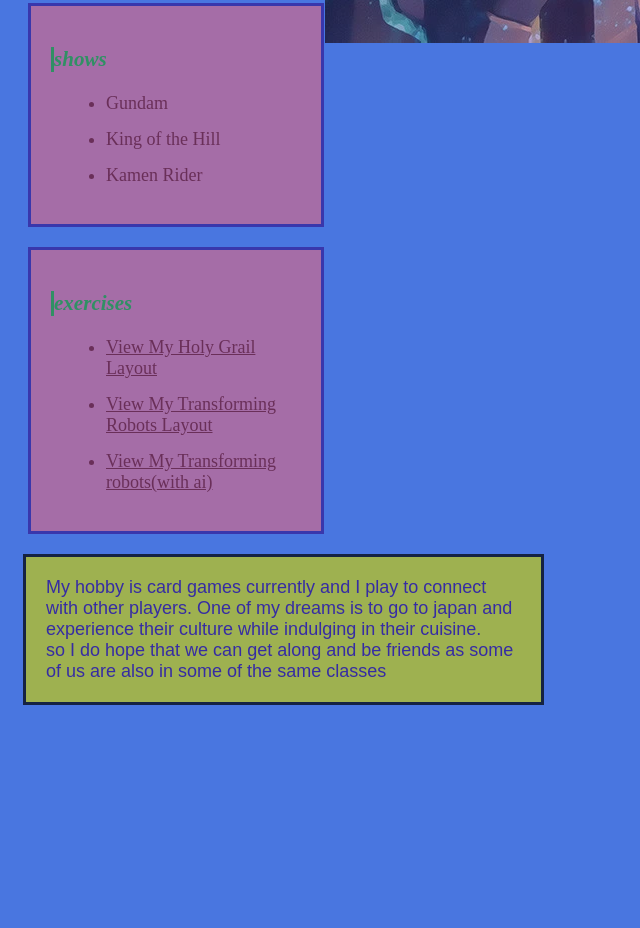
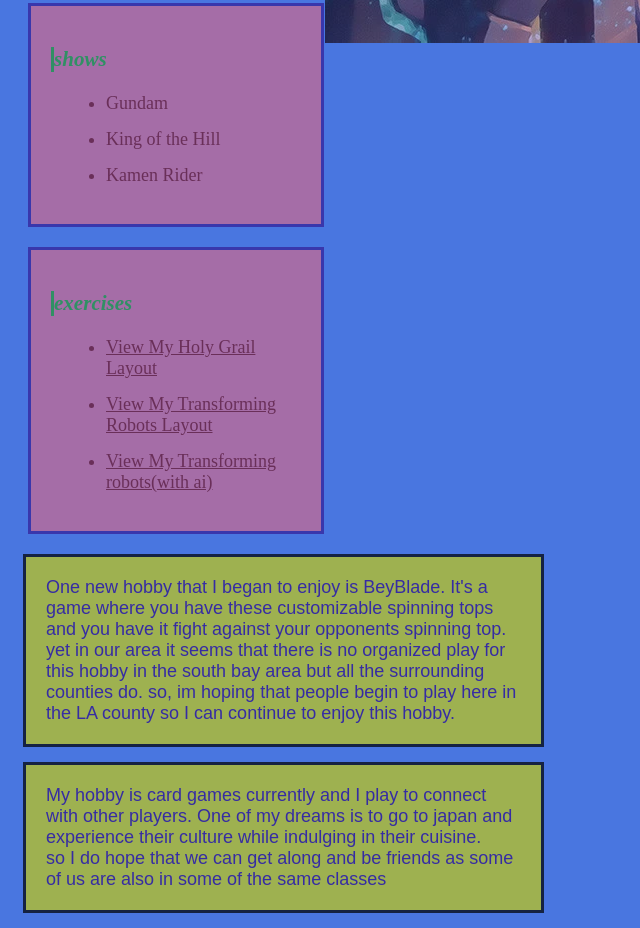
Before and after one commit to davegzun/david-zuniga-class-website, a plain HTML site: page index.html in a window 1280 px wide. Shown: the part 865-1793 px from the top of the page, without its empty margins (0-640 px from the left). Before the commit the page ends 1585 px from the top, so only its background shows below. Drawn offline with Linux system fonts and the light colour scheme.

Commit message:
Update index.html
add another box

```diff
--- a/index.html
+++ b/index.html
@@ -52,6 +52,7 @@
    <li><a href="aifunction.html">View My Transforming robots(with ai)</a></li>
 </ul>
 </div>
+<p class="bio">One new hobby that I began to enjoy is BeyBlade. It's a game where you have these customizable spinning tops and you have it fight against your opponents spinning top. yet in our area it seems that there is no organized play for this hobby in the south bay area but all the surrounding counties do. so, im hoping that people begin to play here in the LA county so I can continue to enjoy this hobby.</p>
 <p class="bio">My hobby is card games currently and I play to connect with other players. One of my dreams is to go to japan and experience their culture while indulging in their cuisine.<br> so I do hope that we can get along and be friends as some of us are also in some of the same classes</p>
  <img src="unicorn-gundam.jpg.webp" alt="Unicorn Gundam Over The Rainbow" width="1024" height="683">
 </body>
```
